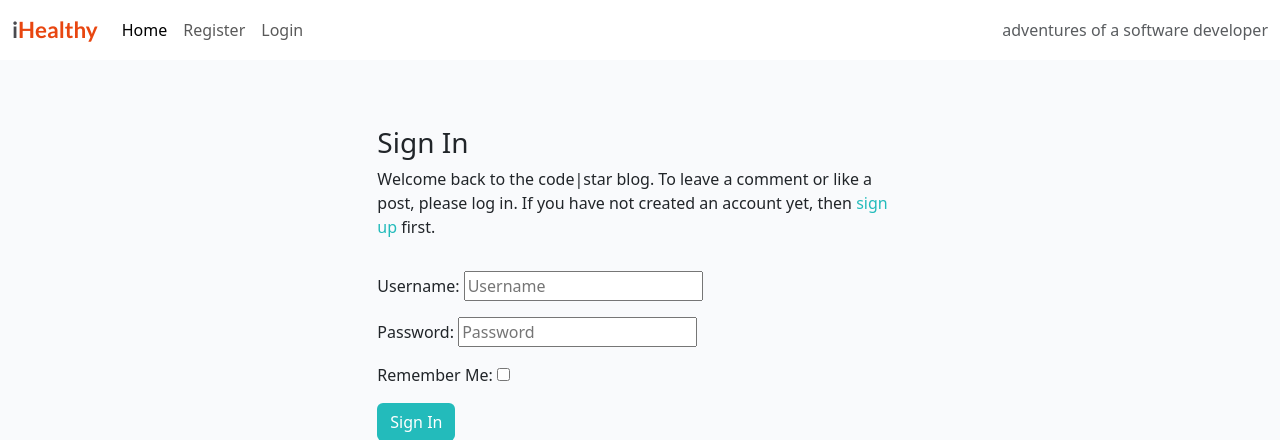
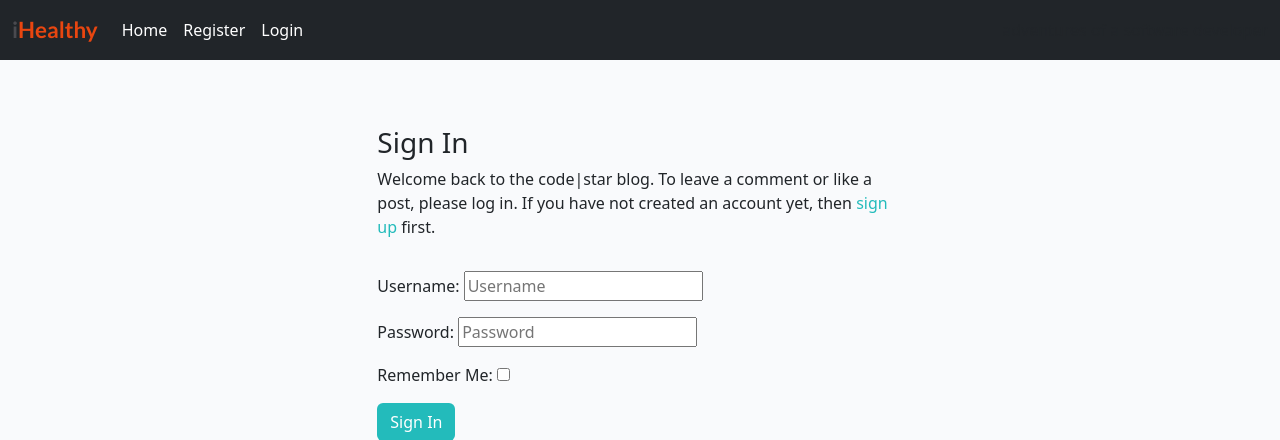
Before and after one commit to Giov3ss/iHealthy, a Django app: a page that uses templates/base.html in a window 1280 px wide. Shown: the top 440 px of the page. Run offline with Django 3.2, Linux system fonts and the light colour scheme; some libraries are stand-ins or nearby versions.

Commit message:
changing the navbar color to dark, also styling the nav text to white

```diff
--- a/templates/base.html
+++ b/templates/base.html
@@ -28,9 +28,9 @@
 
     <!-- Navigation -->
 
-    <nav class="navbar navbar-expand-lg navbar-light bg-white">
+    <nav class="navbar navbar-expand-lg navbar bg-dark data-bs-theme=dark">
         <div class="container-fluid">
-            <a class="navbar-brand" href="{% url 'home' %}"><span class="brand">i<span class="red-o">Healthy</span></span></a>
+            <a class="navbar-brand text-white" href="{% url 'home' %}"><span class="brand">i<span class="red-o">Healthy</span></span></a>
             <button class="navbar-toggler" type="button" data-bs-toggle="collapse" data-bs-target="#navbarText"
                 aria-controls="navbarText" aria-expanded="false" aria-label="Toggle navigation">
                 <span class="navbar-toggler-icon"></span>
@@ -38,21 +38,21 @@
             <div class="collapse navbar-collapse" id="navbarText">
                 <ul class="navbar-nav me-auto mb-2 mb-lg-0">
                     <li class="nav-item">
-                        <a class="nav-link active" aria-current="page" href="{% url 'home' %}">Home</a>
+                        <a class="nav-link active text-white" aria-current="page" href="{% url 'home' %}">Home</a>
                     </li>
                     {% if user.is_authenticated %}
                     <li class="nav-item">
-                        <a class="nav-link" href="{% url 'account_logout' %}">Logout</a>
+                        <a class="nav-link text-white" href="{% url 'account_logout' %}">Logout</a>
                     </li>
                     <li class="nav-item">
-                        <a class="nav-link" href="{% url 'appointment_list' %}">Appointments</a>
+                        <a class="nav-link text-white" href="{% url 'appointment_list' %}">Appointments</a>
                     </li>
                     {% else %}
                     <li class="nav-item">
-                        <a class="nav-link" href="{% url 'account_signup' %}">Register</a>
+                        <a class="nav-link text-white" href="{% url 'account_signup' %}">Register</a>
                     </li>
                     <li class="nav-item">
-                        <a class="nav-link" href="{% url 'account_login' %}">Login</a>
+                        <a class="nav-link text-white" href="{% url 'account_login' %}">Login</a>
                     </li>
                     {% endif %}
                 </ul>
```
